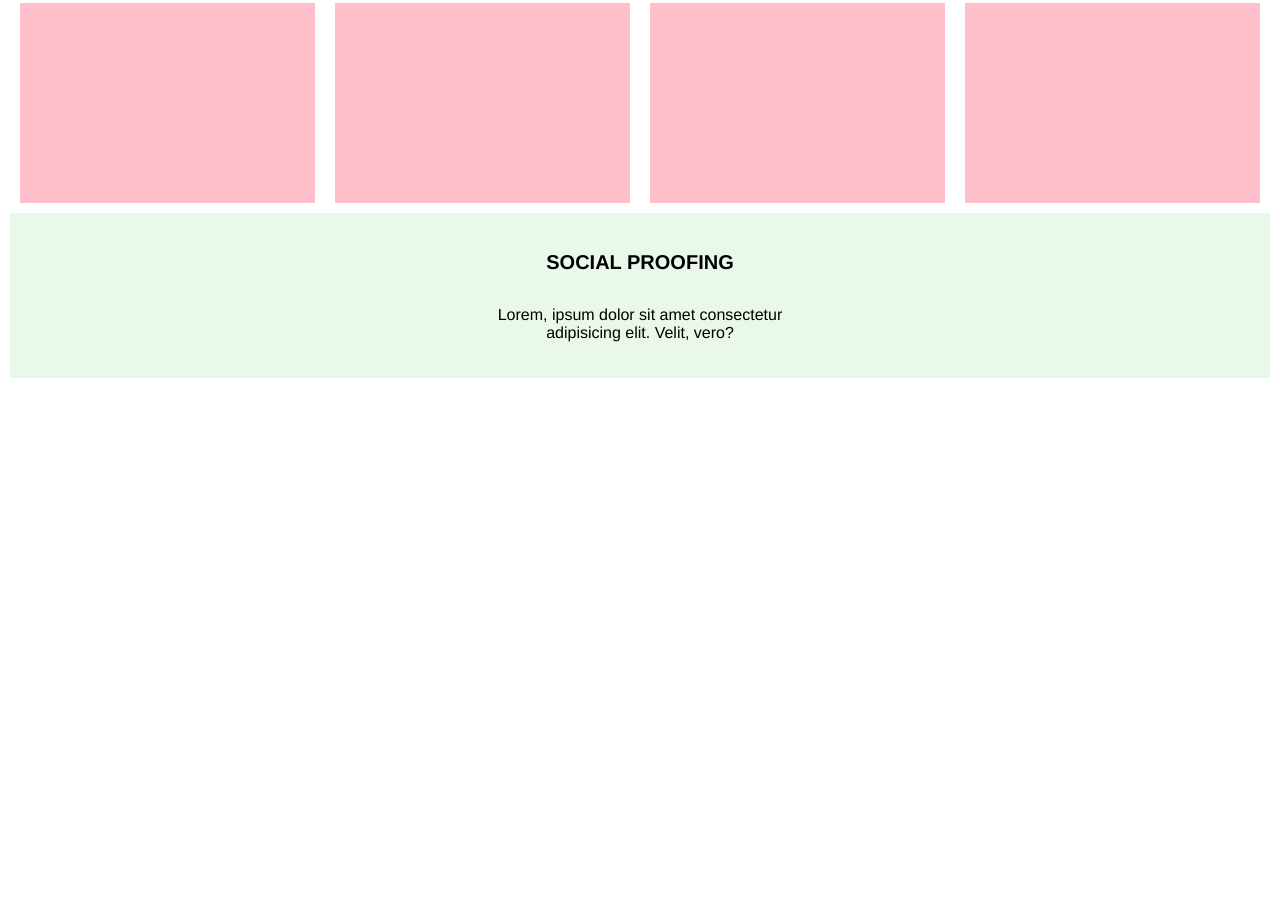
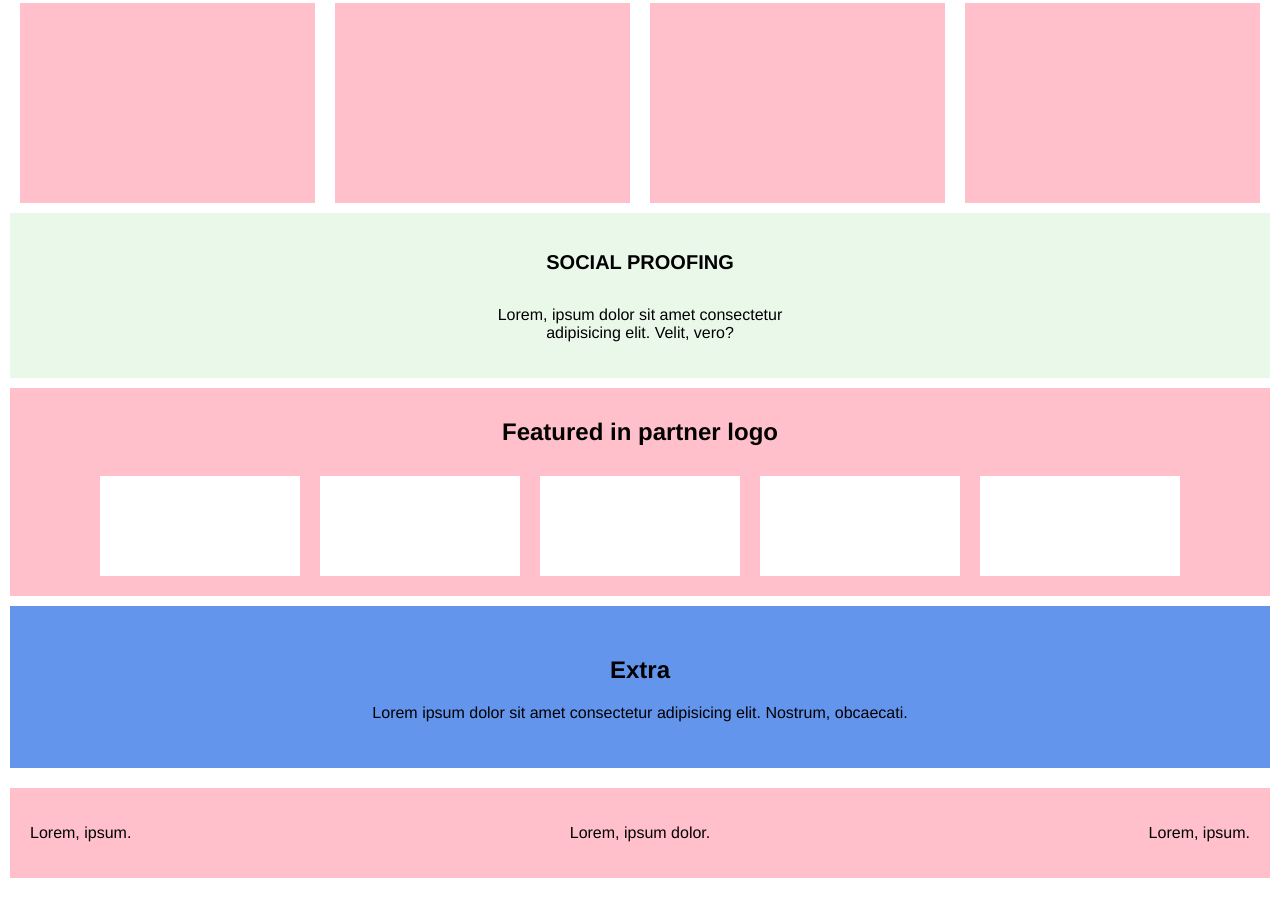
Before and after one commit to Fede-forti/esercitazione, a plain HTML site: page index.html in a window 1280 px wide. Shown: the part 841-1739 px from the top of the page. Before the commit the page ends 1229 px from the top, so only its background shows below. Drawn offline with Linux system fonts and the light colour scheme.

Commit message:
added ultima section and footer

```diff
--- a/index.html
+++ b/index.html
@@ -60,7 +60,41 @@
             <h2 class="section-subtitle">Social Proofing</h2>
             <p>Lorem, ipsum dolor sit amet consectetur<br> adipisicing elit. Velit, vero?</p>
         </section>
+
+        <section class="featured">
+            <h2>Featured in partner logo</h2>
+            <div class="divflex">
+            <div class="divcolor"></div>
+            <div class="divcolor"></div>
+            <div class="divcolor"></div>
+            <div class="divcolor"></div>
+            <div class="divcolor"></div>
+            </div>
+        </section>
+        <section class="extra">
+            <h2>Extra</h2>
+            <p>Lorem ipsum dolor sit amet consectetur adipisicing elit. Nostrum, obcaecati.</p>
+        </section>
+
     </main>
+    <footer>
+        <div class="divflex2">
+            <div>
+            <p>Lorem, ipsum.</p>
+            </div>
+            <div>
+               <p> Lorem, ipsum dolor.</p>
+            </div>
+            <div>
+               <p> Lorem, ipsum.</p>
+            </div>
+        </div>
+
+
+
+
+    </footer>
+
 
 
 </body>
--- a/style.css
+++ b/style.css
@@ -110,3 +110,40 @@ flex-direction: column;
 .social-proofing p {
     text-align: center;
 }
+
+.featured {
+    text-align: center;
+    background-color: pink;
+    padding: 10px 0 ;
+    margin: 10px 0;
+
+
+}
+.divcolor{
+    background-color: white;
+    width: 200px;
+    height: 100px;
+    margin: 10px   ;
+
+}
+.divflex{
+    display:flex;
+    flex-direction: row;
+    justify-content: center;
+}
+.extra{
+    text-align: center;
+    background-color: cornflowerblue;
+    padding: 30px;
+    margin: 10px 0;
+}
+.divflex2{
+    background-color: pink;
+    display:flex;
+    justify-content: space-between;
+    flex-direction: row;
+    padding: 20px;
+    margin: 20px 0;
+
+
+}
```
